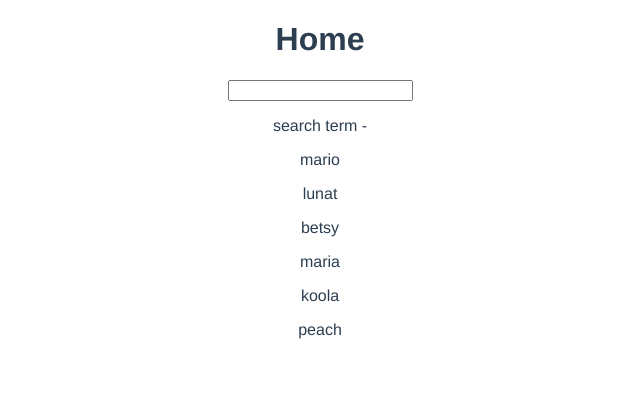
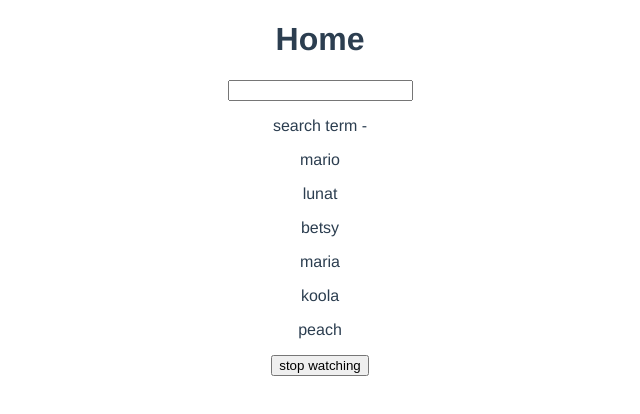
Before and after one commit to alexrem1/Vue3Firebase, a Vue app in the folder Composition_API/dojo-blog/: page / in a window 1280 px wide. Shown: the top 414 px of the page, without its empty margins (320-960 px from the left). Built offline with nearby package versions, Linux system fonts and the light colour scheme.

Commit message:
Using watch and watchEffect

```diff
--- a/Composition_API/dojo-blog/src/views/Home.vue
+++ b/Composition_API/dojo-blog/src/views/Home.vue
@@ -6,11 +6,12 @@
     <div v-for="name in matchingNames" :key="name">
       <p>{{ name }}</p>
     </div>
+    <button @click="handleClick">stop watching</button>
   </div>
 </template>
 
 <script>
-import { ref, computed } from "vue";
+import { ref, computed, watch, watchEffect } from "vue";
 
 export default {
   name: "Home",
@@ -18,11 +19,28 @@ export default {
     const search = ref("");
     const names = ref(["mario", "lunat", "betsy", "maria", "koola", "peach"]);
 
+    // how to stop watching? store the function in a variable and then invoke the function
+    const stopWatch = watch(search, () => {
+      console.log("watch function ran");
+    });
+
+    // this runs initially when the setup functions first runs
+    // however it'll auto watch any value inside it and then run it when that changes
+    // runs right away to get data for the components eg get data from a database and perhaps that resouce relies on a resource id. When the id changes we want to rerun the function to get the new resource from the database
+    const stopEffect = watchEffect(() => {
+      console.log("watchEffect function ran", search.value);
+    });
+
     const matchingNames = computed(() => {
       return names.value.filter((name) => name.includes(search.value));
     });
 
-    return { names, search, matchingNames };
+    const handleClick = () => {
+      stopWatch();
+      stopEffect();
+    };
+
+    return { names, search, matchingNames, handleClick };
   },
 };
 </script>
```
